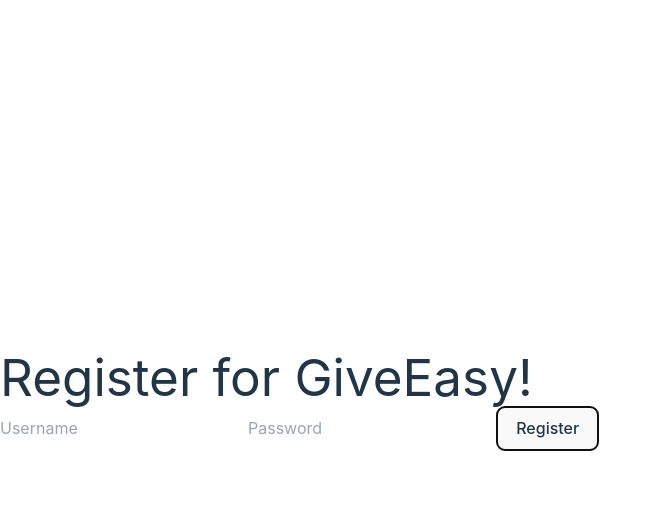
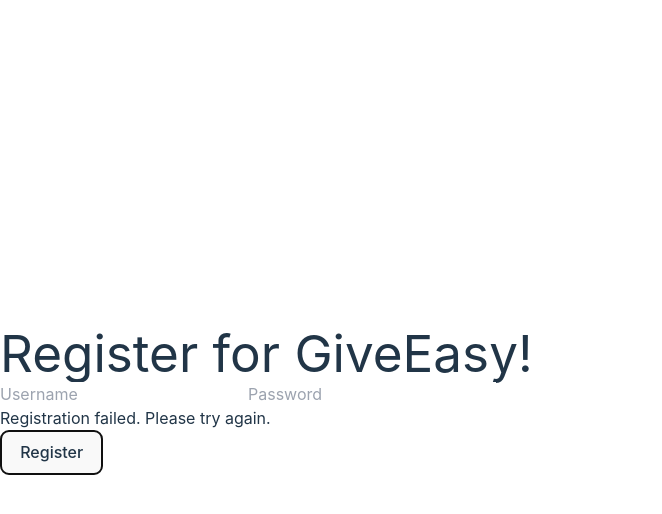
Before and after one commit to Gera1313/GiveEasy, a React (Vite) app in the folder frontend/: page /register in a window 1280 px wide. Both pictures are taken after a click on the button "Register". Shown: the top 514 px of the page, without its empty margins (0-662 px from the left). Built offline with nearby package versions, Linux system fonts and the light colour scheme; no server answers.

Commit message:
getting errors

```diff
--- a/frontend/src/components/Register.jsx
+++ b/frontend/src/components/Register.jsx
@@ -1,12 +1,19 @@
 import { useState } from "react";
+import axios from "axios";
 
 const Register = () => {
   const [username, setUsername] = useState("");
   const [password, setPassword] = useState("");
+  const [error, setError] = useState("");
 
-  const handleRegister = () => {
-    // Handle registration logic here (e.g., send request to backend)
-    console.log("User registered:", { username, password });
+  const handleRegister = async () => {
+    try {
+      await axios.post('/api/register', { username, password });
+      // Redirect to login or dashboard after successful registration
+      console.log("User registered:", { username, password });
+    } catch (err) {
+      setError("Registration failed. Please try again.");
+    }
   };
 
   return (
@@ -28,6 +35,7 @@
         onChange={(e) => setPassword(e.target.value)}
         className="mt-2 p-2 border border-gray-300 rounded-lg"
       />
+      {error && <p className="text-red-500">{error}</p>}
       <button
         className="mt-4 p-2 bg-green-600 text-white rounded-lg"
         onClick={handleRegister}
```
